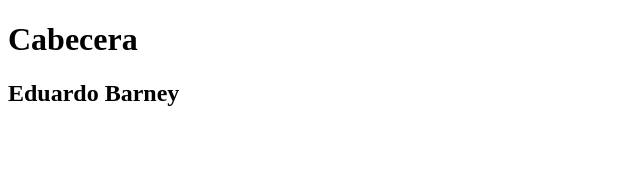
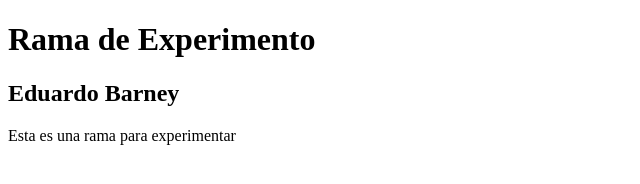
Before and after one commit to DiBarney/pruebaPrimerRepositorio, a plain HTML site: page index.html in a window 1280 px wide. Shown: the whole page, without its empty margins (0-640 px from the left). Drawn offline with Linux system fonts and the light colour scheme.

Commit message:
Agregando contenido experimental

```diff
--- a/index.html
+++ b/index.html
@@ -4,14 +4,17 @@
     <meta charset="UTF-8">
     <meta http-equiv="X-UA-Compatible" content="IE=edge">
     <meta name="viewport" content="width=device-width, initial-scale=1.0">
-    <title>Sitio Version 1</title>
+    <title>Rama "Experimentando"</title>
 </head>
 <body>
     <header>
-        <h1>Cabecera</h1>
+        <h1>Rama de Experimento</h1>
     </header>
     <div class="container">
         <h2>Eduardo Barney</h2>
     </div>
+    <footer>
+        <p>Esta es una rama para experimentar</p>
+    </footer>
 </body>
 </html>
```
